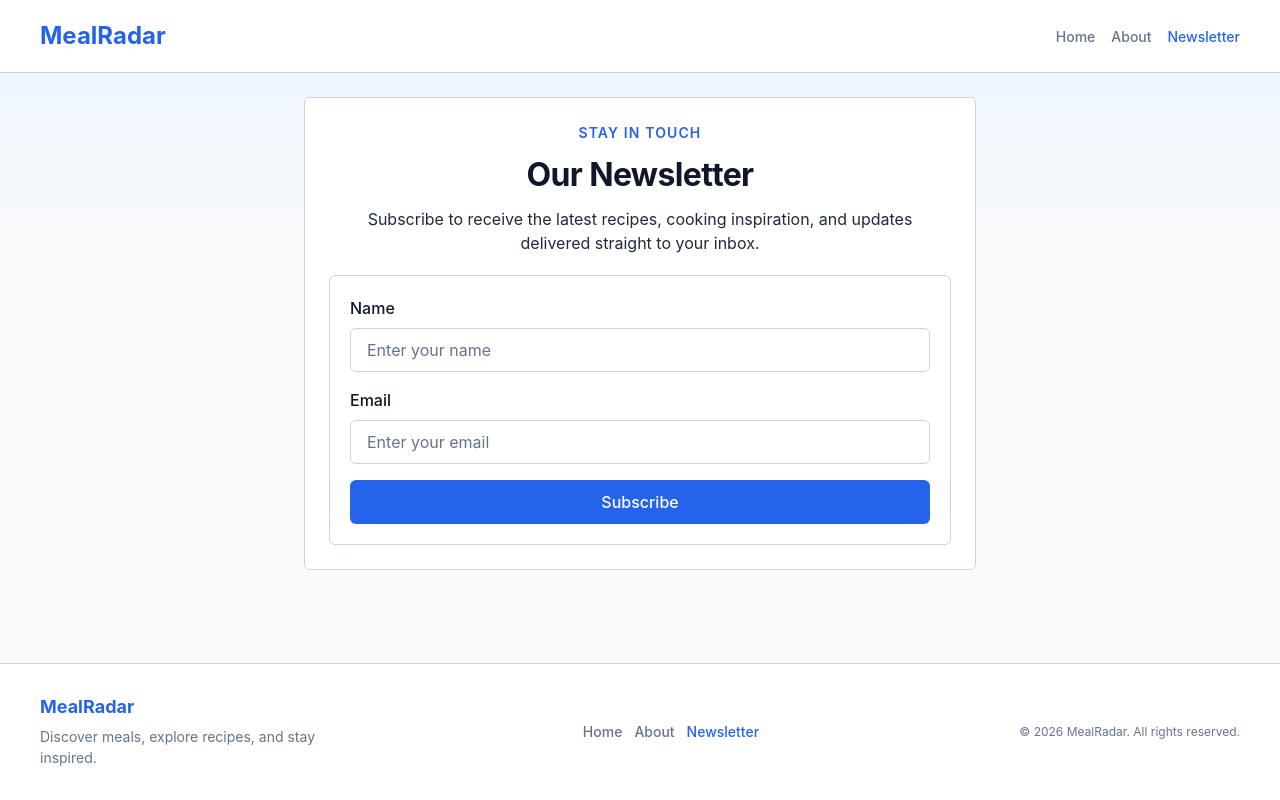
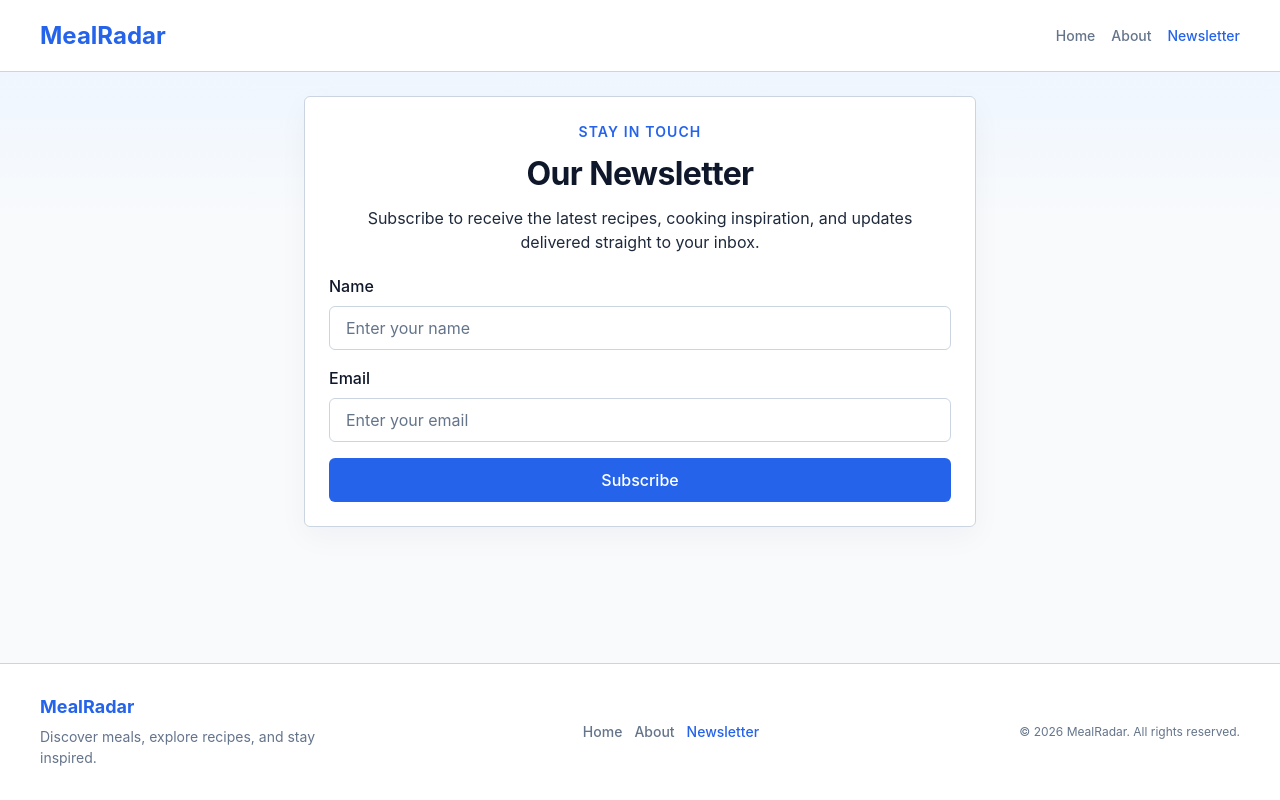
Before and after one commit to dev9fe8891/meal-radar, a React (Vite) app: page /newsletter in a window 1280 px wide. Built offline with nearby package versions, Linux system fonts and the light colour scheme.

Commit message:
feat: enhance styling across various components; improve error handling in RootErrorBoundary and RouteErrorBoundary

```diff
--- a/src/base.css
+++ b/src/base.css
@@ -14,7 +14,6 @@ body {
 
 /* Links */
 a {
-  color: inherit;
   text-decoration: none;
 }
 
@@ -28,10 +27,6 @@ h6 {
   color: var(--text-strong);
   font-weight: var(--weight-bold);
   line-height: var(--lh-tight);
-}
-
-p {
-  color: var(--text-main);
 }
 
 /* Form Resets (Non-aggressive) */
--- a/src/components/Footer/Footer.styled.js
+++ b/src/components/Footer/Footer.styled.js
@@ -30,7 +30,6 @@ const Wrapper = styled.footer`
   .footer__text {
     max-width: 32ch;
     font-size: var(--text-sm);
-    line-height: var(--lh-base);
     color: var(--text-muted);
   }
 
@@ -43,7 +42,6 @@ const Wrapper = styled.footer`
   .footer__link {
     font-size: var(--text-sm);
     font-weight: var(--weight-medium);
-    line-height: var(--lh-base);
     color: var(--text-muted);
     transition: color 0.2s ease;
   }
@@ -56,7 +54,6 @@ const Wrapper = styled.footer`
 
   .footer__copy {
     font-size: var(--text-xs);
-    line-height: var(--lh-base);
     color: var(--text-muted);
   }
 
--- a/src/components/Header/Header.styled.js
+++ b/src/components/Header/Header.styled.js
@@ -2,6 +2,8 @@ import styled from "styled-components";
 
 const Wrapper = styled.header`
   &.header {
+    min-height: 64px;
+    padding-block: var(--space-3);
     background-color: var(--bg-surface);
     border-bottom: 1px solid var(--border-default);
   }
@@ -9,11 +11,7 @@ const Wrapper = styled.header`
   .header__container {
     display: flex;
     flex-direction: column;
-    justify-content: center;
-    align-items: flex-start;
     gap: var(--space-3);
-    min-height: 64px;
-    padding-block: var(--space-3);
   }
 
   .header__logo {
@@ -44,13 +42,18 @@ const Wrapper = styled.header`
   }
 
   @media (min-width: 768px) {
+    &.header {
+      display: flex;
+      align-items: center;
+      min-height: 72px;
+      padding-block: 0;
+    }
+
     .header__container {
       flex-direction: row;
       justify-content: space-between;
       align-items: center;
       gap: var(--space-4);
-      min-height: 72px;
-      padding-block: 0;
     }
 
     .header__nav {
--- a/src/components/Main/Home/SearchForm/SearchForm.styled.js
+++ b/src/components/Main/Home/SearchForm/SearchForm.styled.js
@@ -14,7 +14,6 @@ const Wrapper = styled(Form)`
   .home__search-label {
     color: var(--text-strong);
     font-weight: var(--weight-medium);
-    line-height: var(--lh-base);
   }
 
   .home__search-controls {
@@ -27,7 +26,6 @@ const Wrapper = styled(Form)`
     width: 100%;
     min-height: 2.75rem;
     padding-inline: var(--space-4);
-    color: var(--text-main);
     background-color: var(--bg-surface);
     border: 1px solid var(--border-default);
     border-radius: var(--radius-md);
@@ -48,7 +46,6 @@ const Wrapper = styled(Form)`
   }
 
   .home__search-input:disabled {
-    cursor: not-allowed;
     opacity: 0.7;
     background-color: var(--bg-subtle);
   }
@@ -56,8 +53,8 @@ const Wrapper = styled(Form)`
   .home__search-button {
     min-height: 2.75rem;
     padding-inline: var(--space-5);
+    font-weight: var(--weight-medium);
     color: var(--text-inverse);
-    font-weight: var(--weight-medium);
     background-color: var(--color-primary-600);
     border: 1px solid transparent;
     border-radius: var(--radius-md);
@@ -77,7 +74,6 @@ const Wrapper = styled(Form)`
   }
 
   .home__search-button:disabled {
-    cursor: not-allowed;
     opacity: 0.7;
   }
 
--- a/src/components/Main/PageLoader/PageLoader.styled.js
+++ b/src/components/Main/PageLoader/PageLoader.styled.js
@@ -4,8 +4,8 @@ const Wrapper = styled.div`
   &.page-loader {
     display: flex;
     flex-direction: column;
+    justify-content: center;
     align-items: center;
-    justify-content: center;
     gap: var(--space-3);
     min-height: calc(100dvh - 12rem);
     padding: var(--space-8) var(--layout-gutter);
--- a/src/pages/AboutPage/AboutPage.styled.js
+++ b/src/pages/AboutPage/AboutPage.styled.js
@@ -2,24 +2,17 @@ import styled from "styled-components";
 
 const Wrapper = styled.section`
   &.about {
-    padding-block: var(--space-6);
-    background: linear-gradient(
-      180deg,
-      var(--color-primary-50) 0%,
-      var(--bg-subtle) 35%,
-      var(--bg-subtle) 100%
-    );
+    padding-block: var(--space-5);
   }
 
   .about__container {
     display: grid;
     gap: var(--space-4);
-    max-width: 48rem;
-    padding: var(--space-5);
-    background-color: var(--bg-surface);
-    border: 1px solid var(--border-default);
-    border-radius: var(--radius-md);
-    box-shadow: 0 18px 40px rgb(15 23 42 / 0.08);
+    padding: var(--space-4);
+    background: transparent;
+    border: 0;
+    border-radius: 0;
+    box-shadow: none;
   }
 
   .about__eyebrow {
@@ -33,9 +26,7 @@ const Wrapper = styled.section`
 
   .about__title {
     font-size: var(--text-2xl);
-    line-height: var(--lh-tight);
     letter-spacing: -0.02em;
-    color: var(--text-strong);
   }
 
   .about__description {
@@ -45,8 +36,23 @@ const Wrapper = styled.section`
   }
 
   @media (min-width: 768px) {
+    &.about {
+      padding-block: var(--space-6);
+      background: linear-gradient(
+        180deg,
+        var(--color-primary-50) 0%,
+        var(--bg-subtle) 35%,
+        var(--bg-subtle) 100%
+      );
+    }
+
     .about__container {
+      max-width: 48rem;
       padding: var(--space-6);
+      background-color: var(--bg-surface);
+      border: 1px solid var(--border-default);
+      border-radius: var(--radius-md);
+      box-shadow: 0 10px 30px rgb(15 23 42 / 0.04);
     }
 
     .about__title {
--- a/src/pages/NewsletterPage/NewsletterPage.styled.js
+++ b/src/pages/NewsletterPage/NewsletterPage.styled.js
@@ -2,23 +2,17 @@ import styled from "styled-components";
 
 const Wrapper = styled.section`
   &.newsletter {
-    padding-block: var(--space-6);
-    background: linear-gradient(
-      180deg,
-      var(--color-primary-50) 0%,
-      var(--bg-subtle) 30%,
-      var(--bg-subtle) 100%
-    );
+    padding-block: var(--space-5);
   }
 
   .newsletter__container {
     display: grid;
     gap: var(--space-5);
     max-width: 42rem;
-    padding: var(--space-5);
-    background-color: var(--bg-surface);
-    border: 1px solid var(--border-default);
-    border-radius: var(--radius-md);
+    padding: var(--space-4);
+    background-color: transparent;
+    border: 0;
+    border-radius: 0;
   }
 
   .newsletter__header {
@@ -38,9 +32,7 @@ const Wrapper = styled.section`
 
   .newsletter__title {
     font-size: var(--text-2xl);
-    line-height: var(--lh-tight);
     letter-spacing: -0.02em;
-    color: var(--text-strong);
   }
 
   .newsletter__description {
@@ -53,10 +45,6 @@ const Wrapper = styled.section`
   .newsletter__form {
     display: grid;
     gap: var(--space-4);
-    padding: var(--space-5);
-    background-color: var(--bg-surface);
-    border: 1px solid var(--border-default);
-    border-radius: var(--radius-md);
   }
 
   .newsletter__field {
@@ -74,7 +62,6 @@ const Wrapper = styled.section`
     width: 100%;
     min-height: 2.75rem;
     padding-inline: var(--space-4);
-    color: var(--text-main);
     background-color: var(--bg-surface);
     border: 1px solid var(--border-default);
     border-radius: var(--radius-md);
@@ -124,13 +111,26 @@ const Wrapper = styled.section`
   }
 
   .newsletter__button:disabled {
-    cursor: not-allowed;
     opacity: 0.7;
   }
 
   @media (min-width: 768px) {
+    &.newsletter {
+      padding-block: var(--space-6);
+      background: linear-gradient(
+        180deg,
+        var(--color-primary-50) 0%,
+        var(--bg-subtle) 30%,
+        var(--bg-subtle) 100%
+      );
+    }
+
     .newsletter__container {
       padding: var(--space-6);
+      background-color: var(--bg-surface);
+      border: 1px solid var(--border-default);
+      border-radius: var(--radius-md);
+      box-shadow: 0 10px 30px rgb(15 23 42 / 0.04);
     }
 
     .newsletter__title {
--- a/src/pages/RootErrorBoundary/RootErrorBoundary.styled.js
+++ b/src/pages/RootErrorBoundary/RootErrorBoundary.styled.js
@@ -0,0 +1,108 @@
+import styled from "styled-components";
+
+const Wrapper = styled.main`
+  &.error {
+    padding-block: var(--space-5);
+  }
+
+  .error__container {
+    display: grid;
+    gap: var(--space-4);
+    padding: var(--space-4);
+    background: transparent;
+    border: 0;
+    border-radius: 0;
+    box-shadow: none;
+  }
+
+  .error__status {
+    display: inline-flex;
+    justify-content: center;
+    align-items: center;
+    width: fit-content;
+    min-width: 4.5rem;
+    padding: var(--space-2) var(--space-3);
+    font-size: var(--text-sm);
+    font-weight: var(--weight-bold);
+    line-height: 1;
+    letter-spacing: 0.08em;
+    text-transform: uppercase;
+    color: var(--color-error);
+    background-color: rgb(239 68 68 / 0.12);
+    border-radius: 999px;
+  }
+
+  .error__title {
+    font-size: var(--text-2xl);
+    letter-spacing: -0.02em;
+  }
+
+  .error__message {
+    max-width: 60ch;
+    color: var(--text-main);
+  }
+
+  .error__debug {
+    overflow-x: auto;
+    max-width: 100%;
+    padding: var(--space-4);
+    font-size: var(--text-sm);
+    color: var(--color-slate-100);
+    white-space: pre-wrap;
+    word-break: break-word;
+    background-color: var(--color-slate-900);
+    border: 1px solid var(--border-default);
+    border-radius: var(--radius-md);
+  }
+
+  .error__link {
+    display: inline-flex;
+    justify-content: center;
+    align-items: center;
+    width: fit-content;
+    min-height: 2.75rem;
+    padding-inline: var(--space-4);
+    background-color: var(--color-primary-600);
+    border-radius: var(--radius-md);
+    font-weight: var(--weight-semibold);
+    color: var(--text-inverse);
+    transition:
+      background-color 0.2s ease,
+      transform 0.2s ease;
+  }
+
+  .error__link:hover {
+    background-color: var(--color-primary-700);
+  }
+
+  .error__link:active {
+    transform: translateY(1px);
+  }
+
+  @media (min-width: 768px) {
+    &.error {
+      padding-block: var(--space-6);
+      background: linear-gradient(
+        180deg,
+        rgb(239 68 68 / 0.06) 0%,
+        var(--bg-subtle) 35%,
+        var(--bg-subtle) 100%
+      );
+    }
+
+    .error__container {
+      max-width: 48rem;
+      padding: var(--space-6);
+      background-color: var(--bg-surface);
+      border: 1px solid var(--border-default);
+      border-radius: var(--radius-md);
+      box-shadow: 0 10px 30px rgb(15 23 42 / 0.04);
+    }
+
+    .error__title {
+      font-size: 2.5rem;
+    }
+  }
+`;
+
+export default Wrapper;
--- a/src/pages/RouteErrorBoundary/RouteErrorBoundary.styled.js
+++ b/src/pages/RouteErrorBoundary/RouteErrorBoundary.styled.js
@@ -0,0 +1,108 @@
+import styled from "styled-components";
+
+const Wrapper = styled.main`
+  &.error {
+    padding-block: var(--space-5);
+  }
+
+  .error__container {
+    display: grid;
+    gap: var(--space-4);
+    padding: var(--space-4);
+    background: transparent;
+    border: 0;
+    border-radius: 0;
+    box-shadow: none;
+  }
+
+  .error__status {
+    display: inline-flex;
+    justify-content: center;
+    align-items: center;
+    width: fit-content;
+    min-width: 4.5rem;
+    padding: var(--space-2) var(--space-3);
+    font-size: var(--text-sm);
+    font-weight: var(--weight-bold);
+    line-height: 1;
+    letter-spacing: 0.08em;
+    text-transform: uppercase;
+    color: var(--color-error);
+    background-color: rgb(239 68 68 / 0.12);
+    border-radius: 999px;
+  }
+
+  .error__title {
+    font-size: var(--text-2xl);
+    letter-spacing: -0.02em;
+  }
+
+  .error__message {
+    max-width: 60ch;
+    color: var(--text-main);
+  }
+
+  .error__debug {
+    overflow-x: auto;
+    max-width: 100%;
+    padding: var(--space-4);
+    font-size: var(--text-sm);
+    color: var(--color-slate-100);
+    white-space: pre-wrap;
+    word-break: break-word;
+    background-color: var(--color-slate-900);
+    border: 1px solid var(--border-default);
+    border-radius: var(--radius-md);
+  }
+
+  .error__link {
+    display: inline-flex;
+    justify-content: center;
+    align-items: center;
+    width: fit-content;
+    min-height: 2.75rem;
+    padding-inline: var(--space-4);
+    background-color: var(--color-primary-600);
+    border-radius: var(--radius-md);
+    font-weight: var(--weight-semibold);
+    color: var(--text-inverse);
+    transition:
+      background-color 0.2s ease,
+      transform 0.2s ease;
+  }
+
+  .error__link:hover {
+    background-color: var(--color-primary-700);
+  }
+
+  .error__link:active {
+    transform: translateY(1px);
+  }
+
+  @media (min-width: 768px) {
+    &.error {
+      padding-block: var(--space-6);
+      background: linear-gradient(
+        180deg,
+        rgb(239 68 68 / 0.06) 0%,
+        var(--bg-subtle) 35%,
+        var(--bg-subtle) 100%
+      );
+    }
+
+    .error__container {
+      max-width: 48rem;
+      padding: var(--space-6);
+      background-color: var(--bg-surface);
+      border: 1px solid var(--border-default);
+      border-radius: var(--radius-md);
+      box-shadow: 0 10px 30px rgb(15 23 42 / 0.04);
+    }
+
+    .error__title {
+      font-size: 2.5rem;
+    }
+  }
+`;
+
+export default Wrapper;
--- a/src/pages/SingleMealPage/SingleMealPage.styled.js
+++ b/src/pages/SingleMealPage/SingleMealPage.styled.js
@@ -20,8 +20,8 @@ const Wrapper = styled.div`
   .single-meal__back-button,
   .single-meal__home-link {
     display: inline-flex;
+    justify-content: center;
     align-items: center;
-    justify-content: center;
     min-height: 2.75rem;
     padding-inline: var(--space-5);
     font-weight: var(--weight-medium);
@@ -53,8 +53,8 @@ const Wrapper = styled.div`
   }
 
   .single-meal__card {
+    overflow: hidden;
     display: grid;
-    overflow: hidden;
     background-color: var(--bg-surface);
     border: 1px solid var(--border-default);
     border-radius: var(--radius-md);
@@ -76,9 +76,9 @@ const Wrapper = styled.div`
   }
 
   .single-meal__title {
-    color: var(--color-primary-700);
     font-size: var(--text-2xl);
     line-height: var(--lh-tight);
+    color: var(--color-primary-700);
   }
 
   .single-meal__meta {
@@ -94,12 +94,8 @@ const Wrapper = styled.div`
   }
 
   .single-meal__meta-label {
+    font-weight: var(--weight-medium);
     color: var(--color-primary-500);
-    font-weight: var(--weight-medium);
-  }
-
-  .single-meal__meta-value {
-    color: var(--text-main);
   }
 
   .single-meal__section {
@@ -108,9 +104,9 @@ const Wrapper = styled.div`
   }
 
   .single-meal__section-title {
-    color: var(--text-strong);
     font-size: var(--text-xl);
     line-height: var(--lh-tight);
+    color: var(--text-strong);
   }
 
   .single-meal__ingredients {
@@ -127,8 +123,8 @@ const Wrapper = styled.div`
   }
 
   .single-meal__ingredient-name {
+    font-weight: var(--weight-medium);
     color: var(--text-strong);
-    font-weight: var(--weight-medium);
   }
 
   .single-meal__ingredient-measure {
@@ -137,15 +133,13 @@ const Wrapper = styled.div`
   }
 
   .single-meal__instructions {
-    color: var(--text-main);
-    line-height: var(--lh-base);
     white-space: pre-line;
   }
 
   @media (min-width: 768px) {
     .single-meal__card {
+      overflow: initial;
       grid-template-columns: minmax(0, 22rem) minmax(0, 1fr);
-      overflow: initial;
     }
 
     .single-meal__figure {
```
Also changed, not shown: src/pages/RootErrorBoundary/RootErrorBoundary.jsx (+48 -6 lines), src/pages/RouteErrorBoundary/RouteErrorBoundary.jsx (+47 -14 lines).
